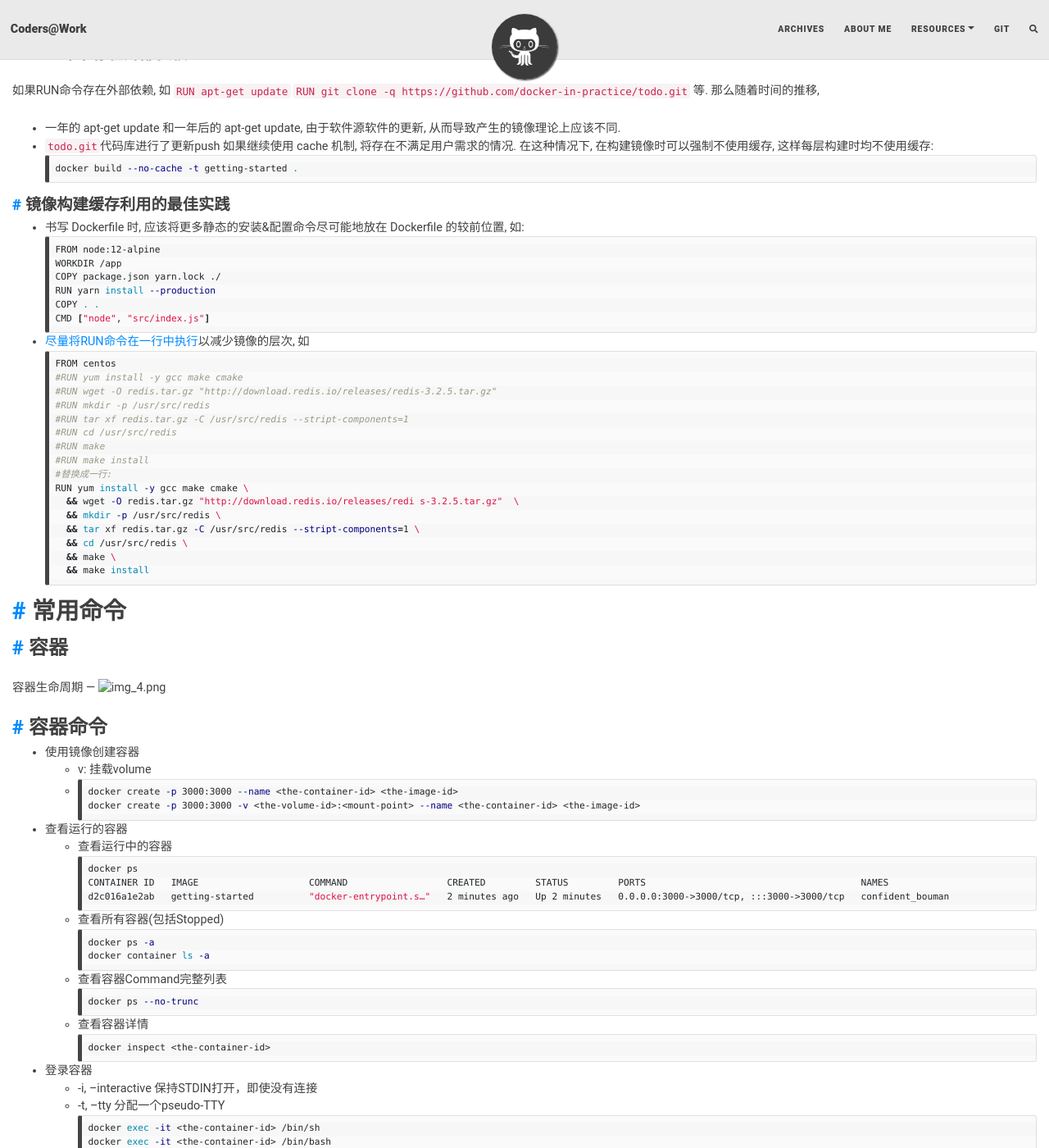
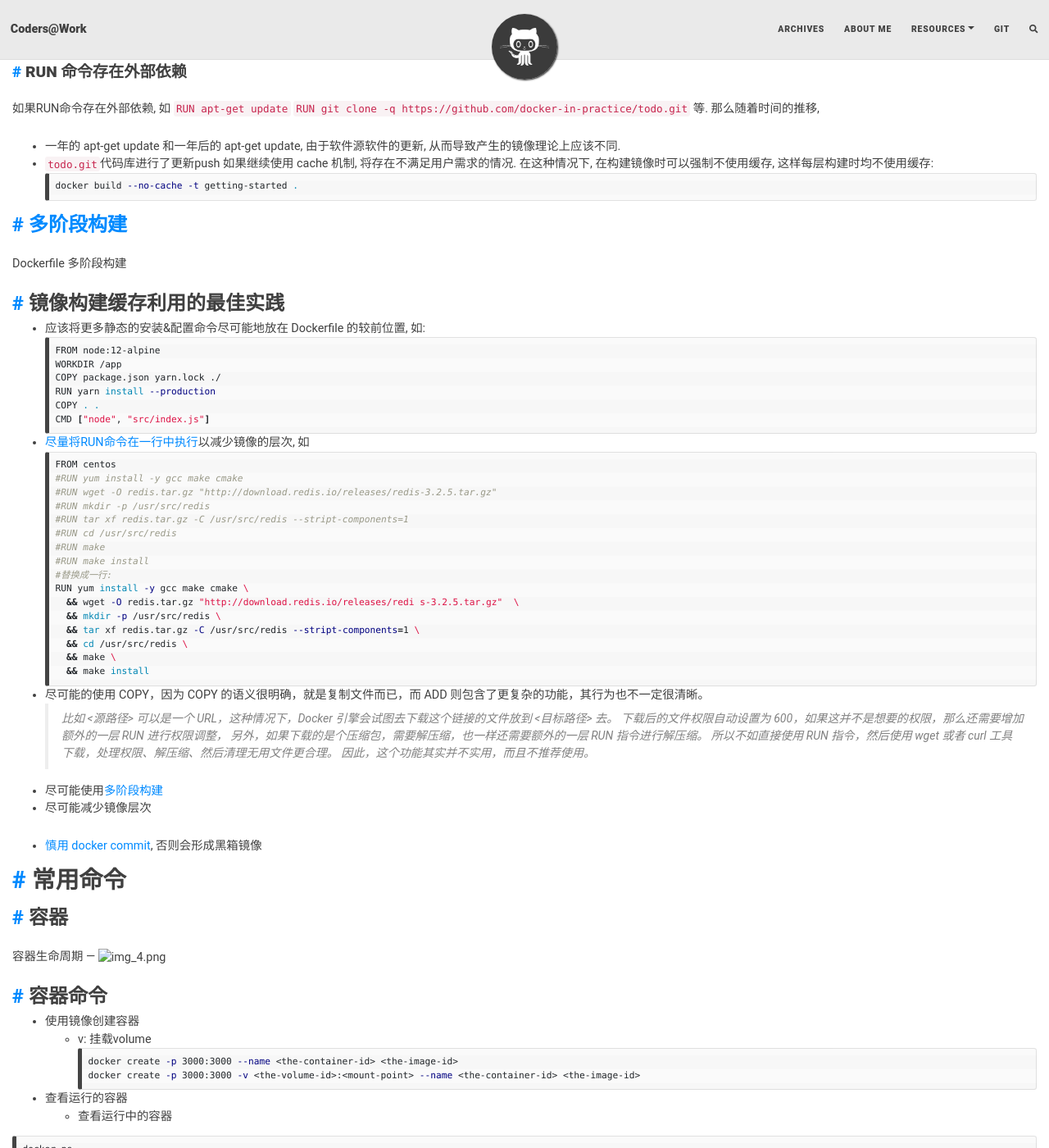
Before and after one commit to DavyJones2010/davyjones2010.github.io_bak, a Jekyll site: the page built from _posts/k8s/2022-03-19-docker-summary.md, in a window 1280 px wide and 1400 px high, scrolled down 2002 px. Shown: the whole window at 82% size. Built offline with Jekyll 4.4.1, drawn with Linux system fonts in a browser that asks for light colours; nearby versions of some CDN libraries; comment, search, counter and statistics services are not loaded; some of the changed text lies outside the part shown.

Commit message:
updated docker image cache

````diff
--- a/_posts/k8s/2022-03-19-docker-summary.md
+++ b/_posts/k8s/2022-03-19-docker-summary.md
@@ -90,8 +90,13 @@ CMD ["node", "src/index.js"]
 docker build --no-cache -t getting-started .
 ```
 
-### 镜像构建缓存利用的最佳实践
-- 书写 Dockerfile 时, 应该将更多静态的安装&配置命令尽可能地放在 Dockerfile 的较前位置, 如:
+## [多阶段构建](https://yeasy.gitbook.io/docker_practice/image/multistage-builds)
+Dockerfile 多阶段构建
+
+
+
+## 镜像构建缓存利用的最佳实践
+- 应该将更多静态的安装&配置命令尽可能地放在 Dockerfile 的较前位置, 如:
 ```shell
 FROM node:12-alpine
 WORKDIR /app
@@ -120,7 +125,17 @@ RUN yum install -y gcc make cmake \
     && make install
 ```
 
+- 尽可能的使用 COPY，因为 COPY 的语义很明确，就是复制文件而已，而 ADD 则包含了更复杂的功能，其行为也不一定很清晰。
+> 比如 <源路径> 可以是一个 URL，这种情况下，Docker 引擎会试图去下载这个链接的文件放到 <目标路径> 去。
+> 下载后的文件权限自动设置为 600，如果这并不是想要的权限，那么还需要增加额外的一层 RUN 进行权限调整，
+> 另外，如果下载的是个压缩包，需要解压缩，也一样还需要额外的一层 RUN 指令进行解压缩。
+> 所以不如直接使用 RUN 指令，然后使用 wget 或者 curl 工具下载，处理权限、解压缩、然后清理无用文件更合理。
+> 因此，这个功能其实并不实用，而且不推荐使用。
 
+- 尽可能使用[多阶段构建](https://yeasy.gitbook.io/docker_practice/image/multistage-builds)
+- 尽可能减少镜像层次
+
+- [慎用 docker commit](https://yeasy.gitbook.io/docker_practice/image/commit#shen-yong-docker-commit), 否则会形成黑箱镜像
 
 # 常用命令
 ## 容器
@@ -132,7 +147,6 @@ RUN yum install -y gcc make cmake \
 ---
 * 使用镜像创建容器
   * v: 挂载volume
-  *
 ```shell
 docker create -p 3000:3000 --name <the-container-id> <the-image-id>
 docker create -p 3000:3000 -v <the-volume-id>:<mount-point> --name <the-container-id> <the-image-id>
@@ -140,22 +154,26 @@ docker create -p 3000:3000 -v <the-volume-id>:<mount-point> --name <the-containe
 
 * 查看运行的容器
     * 查看运行中的容器
+
 ```shell
 docker ps
 CONTAINER ID   IMAGE                    COMMAND                  CREATED         STATUS         PORTS                                       NAMES
 d2c016a1e2ab   getting-started          "docker-entrypoint.s…"   2 minutes ago   Up 2 minutes   0.0.0.0:3000->3000/tcp, :::3000->3000/tcp   confident_bouman
 ```
     * 查看所有容器(包括Stopped)
+
 ```shell
 docker ps -a
 docker container ls -a
 ```
     * 查看容器Command完整列表
+
 ```shell
 docker ps --no-trunc
 ```
 
     * 查看容器详情
+
 ```shell
 docker inspect <the-container-id>
 ```
@@ -163,6 +181,7 @@ docker inspect <the-container-id>
 * 登录容器
   * -i, --interactive 保持STDIN打开，即使没有连接
   * -t, --tty 分配一个pseudo-TTY
+
 ```shell
 docker exec -it <the-container-id> /bin/sh
 docker exec -it <the-container-id> /bin/bash
@@ -179,21 +198,28 @@ docker start <the-container-id>
 * 使用镜像创建&启动容器
   * -d - run the container in detached mode (in the background)
   * -p 80:80 - map port 80 of the host to port 80 in the container
+  * -t Allocate a pseudo-TTY
+  * -i interactive mode
+
 ```shell
 docker run -dp 3000:3000 <the-image-id>
+docker run -it busybox
 ```
 
 * 停止容器
+
 ```shell
 docker stop <the-container-id>
 ```
 
 * 删除容器
+
 ```shell
 docker rm <the-container-id>
 ```
 
 * 使用容器创建快照/镜像
+
 ```shell
 docker commit <the-container-id> <the-image-id>
 docker commit <the-container-id> <your-docker-namespace>/<the-image-id>
````
Also changed, not shown: _posts/books/2022-01-01-booklist-for-2022.md (+2 -1 lines).
